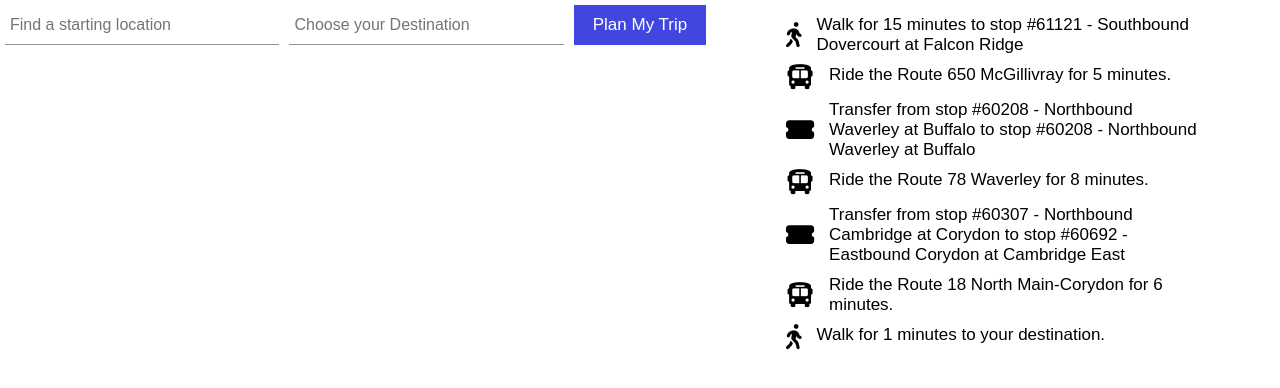
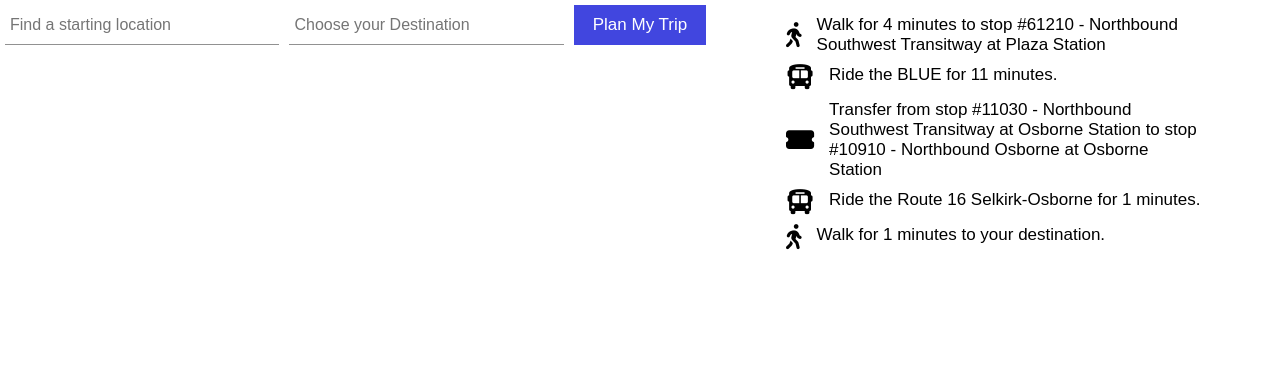
Before and after one commit to kluong88/tripPlanner, a plain HTML site: page index.html in a window 1280 px wide. Drawn offline with Linux system fonts and the light colour scheme.

Commit message:
Built up text string for walk segments, including walk to final destination

```diff
--- a/index.html
+++ b/index.html
@@ -36,27 +36,11 @@
 
   <div class="bus-container">
     <ul class="my-trip">
-      <li>
-        <i class="fas fa-walking" aria-hidden="true"></i>Walk for 15 minutes to stop #61121 - Southbound Dovercourt at Falcon Ridge
-      </li>
-      <li>
-        <i class="fas fa-bus" aria-hidden="true"></i>Ride the Route 650 McGillivray for 5 minutes.
-      </li>
-      <li>
-        <i class="fas fa-ticket-alt" aria-hidden="true"></i>Transfer from stop #60208 - Northbound Waverley at Buffalo to stop #60208 - Northbound Waverley at Buffalo
-      </li>
-      <li>
-        <i class="fas fa-bus" aria-hidden="true"></i>Ride the Route 78 Waverley for 8 minutes.
-      </li>
-      <li>
-        <i class="fas fa-ticket-alt" aria-hidden="true"></i>Transfer from stop #60307 - Northbound Cambridge at Corydon to stop #60692 - Eastbound Corydon at Cambridge East
-      </li>
-      <li>
-        <i class="fas fa-bus" aria-hidden="true"></i>Ride the Route 18 North Main-Corydon for 6 minutes.
-      </li>
-      <li>
-        <i class="fas fa-walking" aria-hidden="true"></i>Walk for 1 minutes to your destination.
-      </li>
+      <li><i class="fas fa-walking" aria-hidden="true"></i>Walk for 4 minutes to stop #61210 - Northbound Southwest Transitway at Plaza Station</li>
+      <li><i class="fas fa-bus" aria-hidden="true"></i>Ride the BLUE for 11 minutes.</li>
+      <li><i class="fas fa-ticket-alt" aria-hidden="true"></i>Transfer from stop #11030 - Northbound Southwest Transitway at Osborne Station to stop #10910 - Northbound Osborne at Osborne Station</li>
+      <li><i class="fas fa-bus" aria-hidden="true"></i>Ride the Route 16 Selkirk-Osborne for 1 minutes.</li>
+      <li><i class="fas fa-walking" aria-hidden="true"></i>Walk for 1 minutes to your destination.</li>
     </ul>
   </div>
 </body>
--- a/js/app.js
+++ b/js/app.js
@@ -42,12 +42,34 @@ planTripBtn.onclick = event => {
     fetch(`https://api.winnipegtransit.com/v3/trip-planner.json?origin=geo/${selected[0].dataset.lat},${selected[0].dataset.long}&api-key=${transitApiKey}&destination=geo/${selected[1].dataset.lat},${selected[1].dataset.long}`)
       .then(resp => resp.json())
       .then(directions => {
-
+        getDirections(directions);
         console.log(directions);
       })
   } else {
     alert(`Please select an origin and destination and try again!`);
   };
+};
+
+function getDirections(directions) {
+
+  directions.plans[0].segments.forEach(plan => {
+    // const startTime = new Date(plan.times.start);
+    // const endTime = new Date(plan.times.end);
+    // const timeElapsed = (endTime.getMinutes() - startTime.getMinutes());
+
+    if (plan.type === `walk` && plan.to.stop != undefined) {
+      console.log(plan);
+      console.log(`Walk ${plan.times.durations.walking} minutes to stop #${plan.to.stop.key} - ${plan.to.stop.name} `)
+    } else if (plan.type === `walk` && plan.to.stop === undefined) {
+      console.log(plan);
+      console.log(`Walk ${plan.times.durations.walking} minutes to your destination.`)
+    } else if (plan.type === `transfer`) {
+      console.log(plan);
+    } else if (plan.type === `ride`) {
+      console.log(plan);
+    }
+  })
+
 };
 
 function getSearchResults(searchValue, list) {
```
